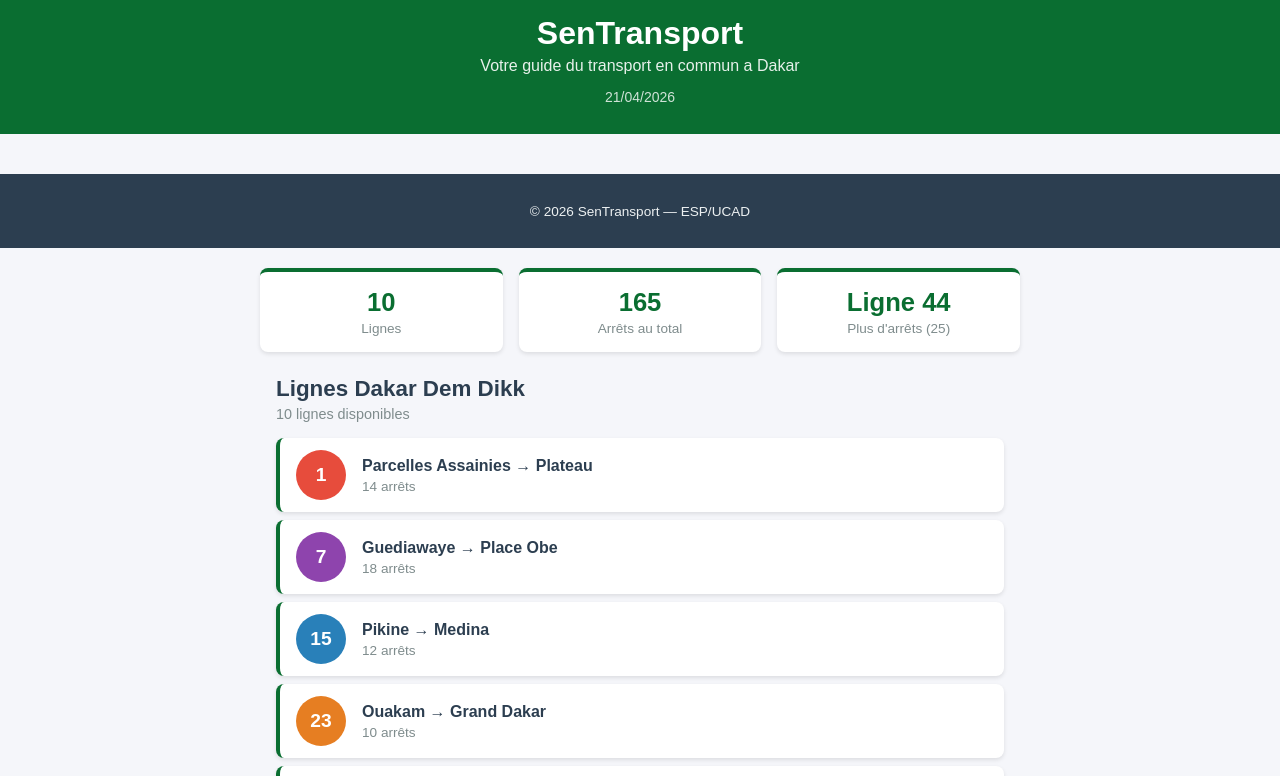
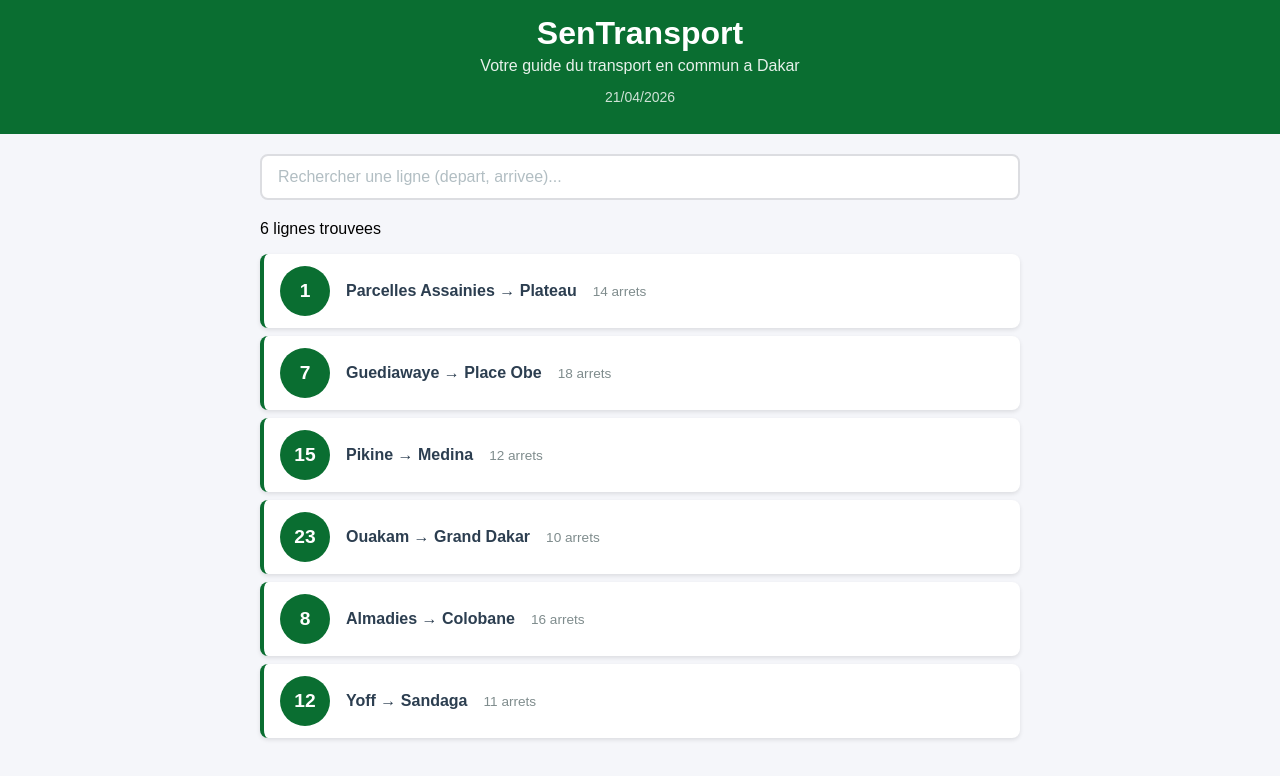
Before and after one commit to mariama-03/sentransport, a React (Create React App) app: page / in a window 1280 px wide. Shown: the top 776 px of the page. Built offline with nearby package versions, Linux system fonts and the light colour scheme.

Commit message:
Lab 3 : etat, recherche et selection de lignes

```diff
--- a/src/App.css
+++ b/src/App.css
@@ -19,4 +19,20 @@
   .contenu {
     padding: 12px;
   }
+  @media (max-width: 600px) {
+  .contenu {
+    padding: 12px;
+  }
+
+  .ligne-bus {
+    padding: 10px 12px;
+  }
+
+  .ligne-numero {
+    width: 40px;
+    height: 40px;
+    font-size: 1rem;
+    margin-right: 12px;
+  }
 }
+}
--- a/src/App.js
+++ b/src/App.js
@@ -1,33 +1,75 @@
+import StatReseau from './StatReseau';
+import {useState} from 'react';
 import './App.css';
 import Header from './Header';
+import Recherche from './Recherche';
+import LigneBus from './LigneBus';
+import Footer from './Footer';
 import ListeLignes from './ListeLignes';
-import Footer from './Footer';
-import StatReseau from './StatReseau';
+import DetailLigne from './DetailLigne';
+
+
 function App() {
-  const lignes = [
-  { id: 1, numero: "1",  depart: "Parcelles Assainies", arrivee: "Plateau",     arrets: 14, couleur: "#e74c3c" },
-  { id: 2, numero: "7",  depart: "Guediawaye",          arrivee: "Place Obe",   arrets: 18, couleur: "#8e44ad" },
-  { id: 3, numero: "15", depart: "Pikine",              arrivee: "Medina",      arrets: 12, couleur: "#2980b9" },
-  { id: 4, numero: "23", depart: "Ouakam",              arrivee: "Grand Dakar", arrets: 10, couleur: "#e67e22" },
-  { id: 5, numero: "8",  depart: "Almadies",            arrivee: "Colobane",    arrets: 16, couleur: "#27ae60" },
-  { id: 6, numero: "12", depart: "Yoff",                arrivee: "Sandaga",     arrets: 11, couleur: "#eef73f" },
-  { id: 7, numero: "27",  depart: "Rufisque",           arrivee: "Plateau",     arrets: 22, couleur: "#87fde5" },
-  { id: 8, numero: "36",  depart: "Thiaroye",           arrivee: "Medina",      arrets: 17, couleur: "#efb893" },
-  { id: 9, numero: "44",  depart: "Keur Massar",        arrivee: "Plateau",     arrets: 25, couleur: "#7f8c8d" },
-  { id:10, numero: "50",  depart: "Mbao",               arrivee: "Colobane",    arrets: 20, couleur: "#01e5b7" },
+const [recherche, setRecherche] = useState("");
+const [ligneSelectionnee, setLigneSelectionnee] = useState(null);
+const lignes = [
+  { id: 1, numero: "1", depart: "Parcelles Assainies", arrivee: "Plateau", arrets: 14, couleur: "#e74c3c",
+   listeArrets: ["Parcelles U14", "Parcelles U10", "Camberene", "Patte d'Oie", "Grand Dakar", "Colobane", "Ponty", "Plateau"] },
+  { id: 2, numero: "7", depart: "Guediawaye", arrivee: "Place Obe", arrets: 18, couleur: "#8e44ad",
+    listeArrets: ["Guediawaye", "Pikine", "Thiaroye", "Keur Massar", "Grand Yoff", "Parcelles", "Liberte 6", "Place Obe"] },
+  { id: 3, numero: "15", depart: "Pikine", arrivee: "Medina", arrets: 12, couleur: "#2980b9",
+    listeArrets: ["Pikine Centre", "Thiaroye Gare", "Hann", "Colobane", "Fass", "Medina"] },
+  { id: 4, numero: "23", depart: "Ouakam", arrivee: "Grand Dakar", arrets: 10, couleur: "#e67e22",
+    listeArrets: ["Ouakam Village", "Mermoz", "Fann", "Point E", "Liberte 5", "Grand Dakar"] },
+  { id: 5, numero: "8", depart: "Almadies", arrivee: "Colobane", arrets: 16, couleur: "#27ae60",
+    listeArrets: ["Almadies", "Ngor", "Yoff", "Ouest Foire", "Liberte 6", "Colobane"] },
+  { id: 6, numero: "12", depart: "Yoff", arrivee: "Sandaga", arrets: 11, couleur: "#eef73f",
+    listeArrets: ["Yoff Village", "Aeroport LSS", "Parcelles U17", "Grand Yoff", "HLM", "Sandaga"] },
 ];
+ // Filtrer les lignes selon le texte tape
+  const lignesFiltrees = lignes.filter(l =>
+    l.depart.toLowerCase().includes(recherche.toLowerCase()) ||
+    l.arrivee.toLowerCase().includes(recherche.toLowerCase()) ||
+    l.numero.includes(recherche)
+  );
 
+function handleClickLigne(ligne) {
+  if (ligneSelectionnee && ligneSelectionnee.id === ligne.id) {
+    setLigneSelectionnee(null); // re-clic = deselectionner
+  } else {
+    setLigneSelectionnee(ligne); // premier clic = selectionner
+  }
+}
   return (
     <div className="App">
       <Header />
-      <Footer />
       <main className="contenu">
-        <StatReseau lignes={lignes} />
-        <ListeLignes lignes={lignes} />
+        <Recherche
+          valeur={recherche}
+          onChange={setRecherche}
+        />
+        <p className="resultat-recherche">
+          {lignesFiltrees.length} ligne
+          {lignesFiltrees.length > 1 ? 's' : ''} trouvee
+          {lignesFiltrees.length > 1 ? 's' : ''}
+        </p>
+        {lignesFiltrees.map(ligne => (
+          <LigneBus
+            key={ligne.id}
+            numero={ligne.numero}
+            depart={ligne.depart}
+            arrivee={ligne.arrivee}
+            arrets={ligne.arrets}
+            estSelectionnee={ligneSelectionnee
+              && ligneSelectionnee.id === ligne.id}
+            onClick={() => handleClickLigne(ligne)}
+          />
+        ))}
+        {ligneSelectionnee
+          && <DetailLigne ligne={ligneSelectionnee} />}
       </main>
       <Footer />
     </div>
   );
 }
-
 export default App;
--- /dev/null
+++ b/src/DetailLigne.css
@@ -0,0 +1,67 @@
+.detail-ligne {
+  background-color: #ffffff;
+  border: 2px solid #0a6e31;
+  border-radius: 8px;
+  padding: 20px;
+  margin-top: 16px;
+  animation: slideDown 0.3s ease;
+}
+
+@keyframes slideDown {
+  from { opacity: 0; transform: translateY(-10px); }
+  to   { opacity: 1; transform: translateY(0); }
+}
+
+.detail-titre {
+  color: #0a6e31;
+  margin: 0 0 8px 0;
+  font-size: 1.2rem;
+}
+
+.detail-info {
+  color: #7f8c8d;
+  margin: 0 0 16px 0;
+  font-size: 0.9rem;
+}
+
+.detail-arrets h4 {
+  color: #2c3e50;
+  margin: 0 0 8px 0;
+}
+
+.detail-liste {
+  list-style: none;
+  padding: 0;
+  margin: 0;
+}
+
+.detail-arret {
+  display: flex;
+  align-items: center;
+  padding: 8px 0;
+  border-bottom: 1px solid #f0f0f0;
+}
+
+.detail-arret:last-child {
+  border-bottom: none;
+}
+
+.arret-numero {
+  background-color: #0a6e31;
+  color: white;
+  width: 28px;
+  height: 28px;
+  border-radius: 50%;
+  display: flex;
+  align-items: center;
+  justify-content: center;
+  font-size: 0.8rem;
+  font-weight: bold;
+  margin-right: 12px;
+  flex-shrink: 0;
+}
+
+.arret-nom {
+  color: #2c3e50;
+  font-size: 0.95rem;
+}
--- /dev/null
+++ b/src/DetailLigne.js
@@ -0,0 +1,27 @@
+import './DetailLigne.css';
+
+function DetailLigne({ ligne }) {
+  return (
+    <div className="detail-ligne">
+      <h3 className="detail-titre">
+        Ligne {ligne.numero} : {ligne.depart} &rarr; {ligne.arrivee}
+      </h3>
+      <p className="detail-info">
+        {ligne.arrets} arrets sur ce trajet
+      </p>
+      <div className="detail-arrets">
+        <h4>Arrets principaux :</h4>
+        <ul className="detail-liste">
+          {ligne.listeArrets.map((arret, index) => (
+            <li key={index} className="detail-arret">
+              <span className="arret-numero">{index + 1}</span>
+              <span className="arret-nom">{arret}</span>
+            </li>
+          ))}
+        </ul>
+      </div>
+    </div>
+  );
+}
+
+export default DetailLigne;
--- a/src/LigneBus.css
+++ b/src/LigneBus.css
@@ -33,7 +33,9 @@
 
 .ligne-info {
   display: flex;
-  flex-direction: column;
+  flex-direction: row;
+  gap: 16px;
+  align-items: center;
 }
 
 .ligne-trajet {
@@ -45,5 +47,13 @@
 .ligne-arrets {
   font-size: 0.85rem;
   color: #7f8c8d;
-  margin-top: 4px;
+  margin-top: 0;
 }
+.ligne-bus-active {
+  border-left: 4px solid #e67e22;
+  background-color: #fef9f3;
+}
+
+.ligne-bus-active .ligne-numero {
+  background-color: #e67e22;
+}
--- a/src/LigneBus.js
+++ b/src/LigneBus.js
@@ -1,18 +1,17 @@
 import './LigneBus.css';
 
-function LigneBus({ numero, depart, arrivee, arrets, couleur }) {
+function LigneBus({ numero, depart, arrivee, arrets, estSelectionnee, onClick }) {
   return (
-    <div className="ligne-bus">
-      <div className="ligne-numero" style={{ backgroundColor: couleur }}>
-        {numero}
-      </div>
+    <div
+      className={`ligne-bus ${estSelectionnee ? 'ligne-bus-active' : ''}`}
+      onClick={onClick}
+    >
+      <div className="ligne-numero">{numero}</div>
       <div className="ligne-info">
         <span className="ligne-trajet">
           {depart} &rarr; {arrivee}
         </span>
-        <span className="ligne-arrets">
-          {arrets} arrêts
-        </span>
+        <span className="ligne-arrets">{arrets} arrets</span>
       </div>
     </div>
   );
--- /dev/null
+++ b/src/Recherche.css
@@ -0,0 +1,22 @@
+.recherche {
+  margin-bottom: 20px;
+}
+
+.recherche-input {
+  width: 100%;
+  padding: 12px 16px;
+  font-size: 1rem;
+  border: 2px solid #dcdde1;
+  border-radius: 8px;
+  outline: none;
+  box-sizing: border-box;
+  transition: border-color 0.2s;
+}
+
+.recherche-input:focus {
+  border-color: #0a6e31;
+}
+
+.recherche-input::placeholder {
+  color: #b2bec3;
+}
--- /dev/null
+++ b/src/Recherche.js
@@ -0,0 +1,17 @@
+import './Recherche.css';
+
+function Recherche({ valeur, onChange }) {
+  return (
+    <div className="recherche">
+      <input
+        type="text"
+        className="recherche-input"
+        placeholder="Rechercher une ligne (depart, arrivee)..."
+        value={valeur}
+        onChange={e => onChange(e.target.value)}
+      />
+    </div>
+  );
+}
+
+export default Recherche;
--- a/src/StatReseau.css
+++ b/src/StatReseau.css
@@ -13,7 +13,10 @@
   box-shadow: 0 2px 4px rgba(0,0,0,0.1);
   border-top: 4px solid #0a6e31;
   display: flex;
-  flex-direction: column;
+  flex-direction: row;
+  gap: 8px;
+  align-items: center;
+  justify-content: center;
 }
 
 .stat-valeur {
--- a/src/Statistique.css
+++ b/src/Statistique.css
@@ -9,14 +9,14 @@
     flex: 1;
 }
 .stat-nombre {
-    display: block;
+    display: inline;
     font-size: 3rem;
     font-weight: bold;
     color: #0A6E31;
-    margin-bottom: 5px;
+    margin-right: 10px;
 }
 .stat-libelle {
-    display: block;
+    display: inline;
     font-size: 1rem;
     color: #555;
 }
```
